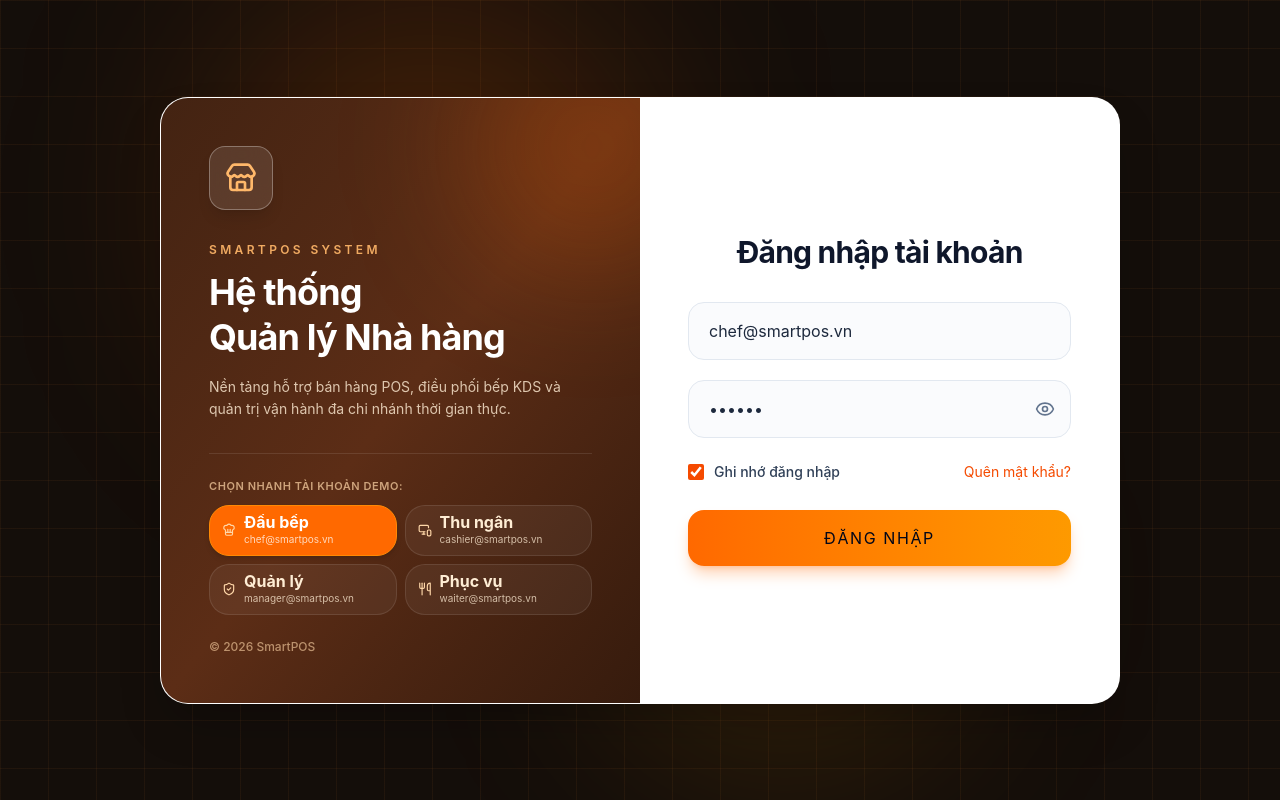
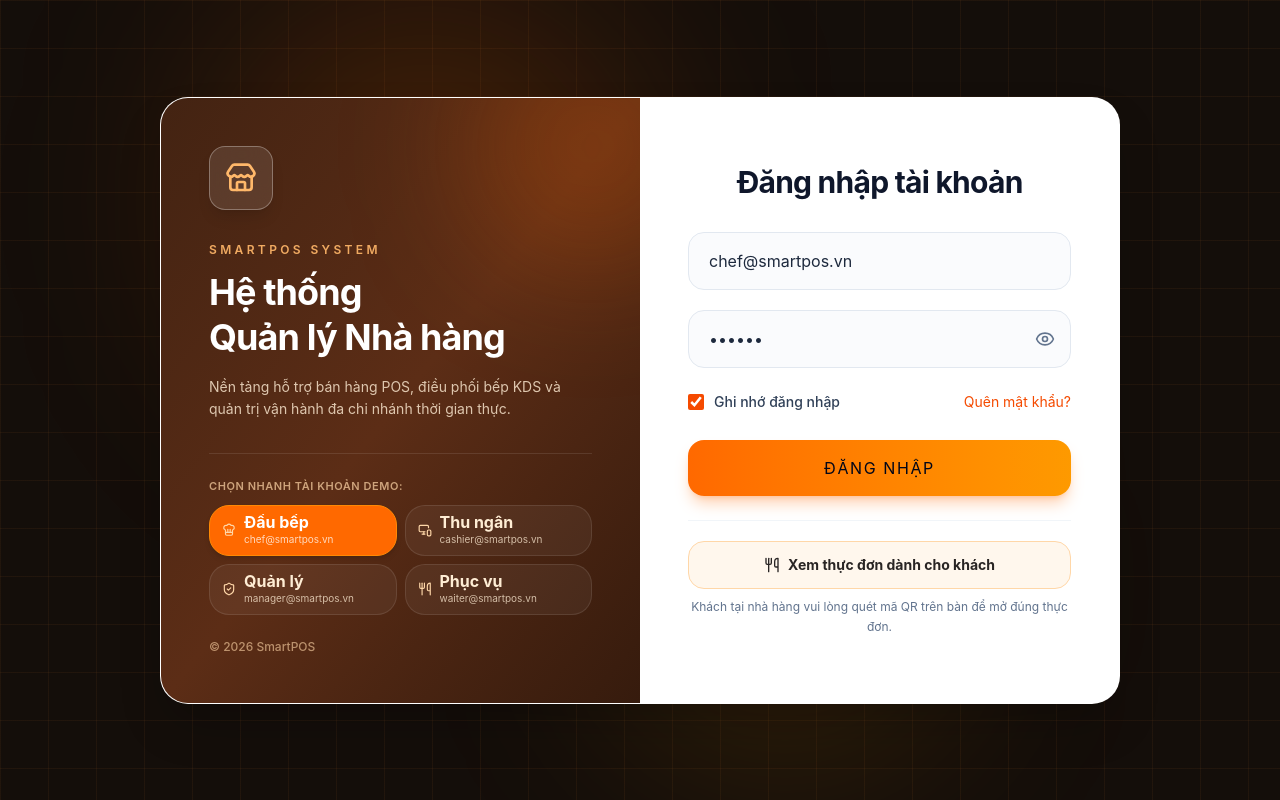
Before and after one commit to poromvp/Smart-POS, a Next.js app in the folder frontend/: page /login in a window 1280 px wide. Built offline with nearby package versions, Linux system fonts and the light colour scheme.

Commit message:
feat(frontend): add guest menu access and back navigation

```diff
--- a/frontend/src/app/menu/page.tsx
+++ b/frontend/src/app/menu/page.tsx
@@ -2,7 +2,7 @@
 
 import { useState } from "react";
 import { useRouter } from "next/navigation";
-import { MapPin, Search, ShoppingCart, UtensilsCrossed } from "lucide-react";
+import { ArrowLeft, MapPin, Search, ShoppingCart, UtensilsCrossed } from "lucide-react";
 
 import MenuItem, {
   type MenuItemData,
@@ -106,6 +106,15 @@ export default function MenuPage() {
       <header className="sticky top-0 z-30 border-b border-orange-100 bg-[#fffdf9]/95 backdrop-blur">
         <div className="mx-auto max-w-2xl px-4 py-4">
           <div className="flex items-center justify-between gap-3">
+            <button
+              type="button"
+              onClick={() => router.back()}
+              aria-label="Quay lại"
+              className="inline-flex h-10 w-10 shrink-0 items-center justify-center rounded-xl border border-orange-200 bg-white text-stone-700 shadow-sm transition hover:border-[#b42318] hover:bg-orange-50 hover:text-[#b42318] focus-visible:outline-none focus-visible:ring-2 focus-visible:ring-[#b42318]"
+            >
+              <ArrowLeft size={18} aria-hidden="true" />
+            </button>
+
             <div className="flex min-w-0 items-center gap-3">
               <span className="flex h-11 w-11 shrink-0 items-center justify-center rounded-xl bg-[#b42318] text-white shadow-sm shadow-red-200">
                 <UtensilsCrossed size={21} aria-hidden="true" />
--- a/frontend/src/components/auth/LoginForm.tsx
+++ b/frontend/src/components/auth/LoginForm.tsx
@@ -1,6 +1,7 @@
 "use client";
 
 import React, { useState } from "react";
+import Link from "next/link";
 import { useRouter } from "next/navigation";
 import {
   Store,
@@ -258,6 +259,19 @@ export default function LoginForm() {
               </button>
             </div>
           </form>
+
+          <div className="mt-6 border-t border-slate-100 pt-5">
+            <Link
+              href="/menu"
+              className="flex min-h-12 items-center justify-center gap-2 rounded-2xl border border-orange-200 bg-orange-50 px-5 py-3 text-sm font-bold text-orange-800 transition-colors hover:border-orange-300 hover:bg-orange-100 focus-visible:outline-none focus-visible:ring-2 focus-visible:ring-orange-500 focus-visible:ring-offset-2"
+            >
+              <Utensils className="h-4 w-4" aria-hidden="true" />
+              Xem thực đơn dành cho khách
+            </Link>
+            <p className="mt-2 text-center text-xs leading-5 text-slate-500">
+              Khách tại nhà hàng vui lòng quét mã QR trên bàn để mở đúng thực đơn.
+            </p>
+          </div>
         </div>
       </div>
     </div>
```
